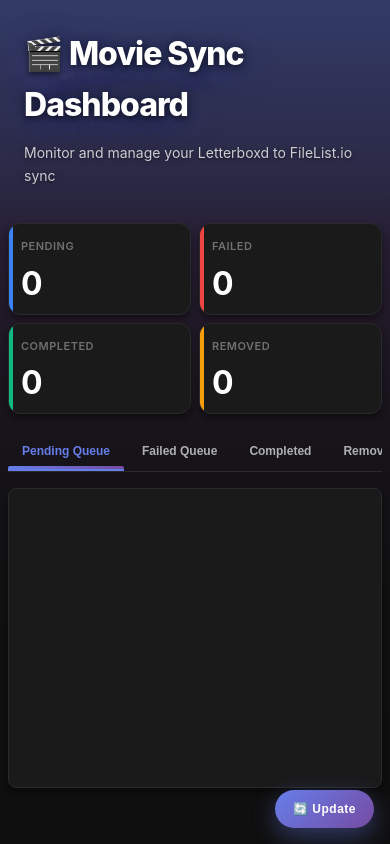
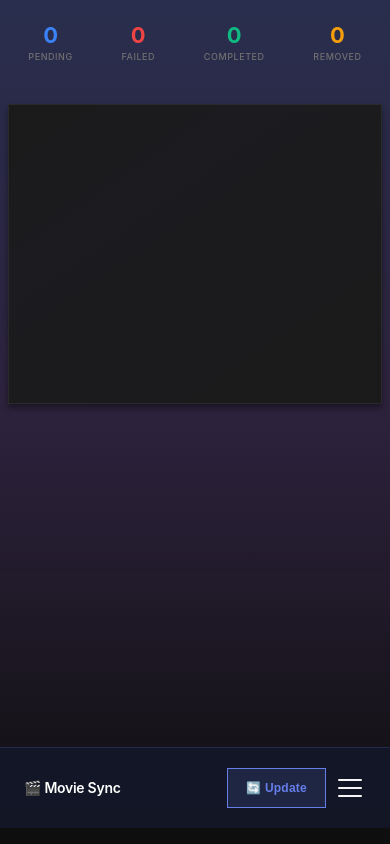
Before and after one commit to deepl0w/movie_sync, a Python web app: template templates/index.html in a window 390 px wide. Run offline with Jinja, Linux system fonts and the light colour scheme; the template is opened without the code that fills it, so the values that code supplies are empty.

Commit message:
minor UI improments

```diff
--- a/queue_manager.py
+++ b/queue_manager.py
@@ -207,9 +207,8 @@
             self.failed_queue = [m for m in self.failed_queue if m.get('id') != movie.get('id')]
             self._save_json(self.failed_file, self.failed_queue)
 
-        # Add to pending queue
+        # Add to pending queue (retry_count is preserved for tracking)
         movie['status'] = 'pending'
-        movie['retry_attempt'] = movie.get('retry_count', 0)
         with self.pending_lock:
             self.pending_queue.append(movie)
             self._save_json(self.pending_file, self.pending_queue)
--- a/static/css/style.css
+++ b/static/css/style.css
@@ -2,6 +2,14 @@
     margin: 0;
     padding: 0;
     box-sizing: border-box;
+}
+
+html {
+    overflow-x: hidden;
+}
+
+html body {
+    min-height: 100vh;
 }
 
 :root {
@@ -22,50 +30,82 @@
     --shadow-sm: 0 1px 3px rgba(0, 0, 0, 0.3);
     --shadow-md: 0 4px 6px rgba(0, 0, 0, 0.4);
     --shadow-lg: 0 10px 25px rgba(0, 0, 0, 0.5);
-    --radius-sm: 8px;
-    --radius-md: 12px;
-    --radius-lg: 16px;
+    --radius-sm: 0px;
+    --radius-md: 0px;
+    --radius-lg: 0px;
+    --scroll-y: 0px;
 }
 
 body {
     font-family: -apple-system, BlinkMacSystemFont, 'Segoe UI', Roboto, 'Helvetica Neue', Arial, sans-serif;
-    background: linear-gradient(to bottom,
-        rgba(102, 126, 234, 0.4) 0%,
-        rgba(109, 121, 232, 0.35) 8%,
-        rgba(116, 119, 229, 0.3) 15%,
-        rgba(120, 115, 222, 0.25) 22%,
-        rgba(118, 75, 162, 0.22) 30%,
-        rgba(109, 68, 146, 0.18) 38%,
-        rgba(93, 61, 125, 0.14) 46%,
-        rgba(77, 54, 104, 0.11) 54%,
-        rgba(61, 47, 83, 0.08) 62%,
-        rgba(45, 40, 62, 0.05) 70%,
-        rgba(29, 33, 41, 0.03) 78%,
-        rgba(21, 21, 24, 0.01) 86%,
-        rgba(15, 15, 15, 0) 94%,
-        rgba(15, 15, 15, 0) 100%) var(--bg-primary);
-    background-attachment: fixed;
+    background: var(--bg-primary);
     color: var(--text-primary);
     padding: 0;
     margin: 0;
     min-height: 100vh;
     line-height: 1.6;
+    position: relative;
+    padding-top: 3.5rem;
+    overflow-x: hidden;
+    width: 100%;
+}
+
+body::before {
+    content: '';
+    position: fixed;
+    top: -100vh;
+    left: 0;
+    right: 0;
+    height: 200vh;
+    background: linear-gradient(to bottom,
+        #0f0f0f00 0%,
+        #6e4ca050 25%,
+        #6372d650 50%,
+        #6e4ca050 75%,
+        #0f0f0f00 100%);
+    pointer-events: none;
+    z-index: 0;
+    will-change: transform;
+    transform: translateY(calc(var(--scroll-y) * 0.2));
 }
 
 .container {
-    max-width: 1600px;
+    position: relative;
+    z-index: 1;
+    max-width: 100rem;
     margin: 0 auto;
-    padding: 0 20px 20px 20px;
+    padding: clamp(1rem, 3vw, 2rem) clamp(1rem, 2vw, 1.5rem);
+    width: 100%;
+    overflow-x: hidden;
 }
 
 header {
-    background: transparent;
-    padding: clamp(40px, 8vw, 80px) 0 clamp(30px, 6vw, 60px);
-    margin: 0 0 30px 0;
+    background: rgba(20, 24, 39, 0.95);
+    padding: 0;
+    margin: 0;
     border-radius: 0;
     box-shadow: none;
-    position: relative;
-    overflow: visible;
+    position: fixed;
+    top: 0;
+    left: 0;
+    right: 0;
+    z-index: 1000;
+    border-bottom: 1px solid rgba(102, 126, 234, 0.2);
+    backdrop-filter: blur(20px);
+    -webkit-backdrop-filter: blur(20px);
+}
+
+.header-content {
+    max-width: 100rem;
+    margin: 0 auto;
+    padding: 0 clamp(1rem, 3vw, 2.5rem);
+    display: flex;
+    align-items: center;
+    justify-content: space-between;
+    gap: clamp(0.75rem, 2vw, 1.5rem);
+    min-height: 3.5rem;
+    width: 100%;
+    overflow: hidden;
 }
 
 header::before {
@@ -73,138 +113,166 @@
 }
 
 h1 {
-    font-size: clamp(32px, 6vw, 48px);
-    font-weight: 800;
-    margin-bottom: 12px;
-    letter-spacing: -1px;
+    font-family: 'Graphik', -apple-system, BlinkMacSystemFont, 'Segoe UI', 'Helvetica Neue', Arial, sans-serif;
+    font-size: clamp(1.125rem, 4vw, 1.5rem);
+    font-weight: 600;
+    margin: 0;
+    padding: 0;
+    letter-spacing: -0.02em;
     position: relative;
     z-index: 1;
     color: #ffffff;
     text-shadow:
-        0 2px 4px rgba(0, 0, 0, 0.3),
-        0 4px 12px rgba(0, 0, 0, 0.4),
-        0 8px 24px rgba(102, 126, 234, 0.5),
-        0 12px 40px rgba(118, 75, 162, 0.3);
-    filter: drop-shadow(0 2px 8px rgba(0, 0, 0, 0.5));
+        0 0.125rem 0.5rem rgba(0, 0, 0, 0.3),
+        0 0.25rem 1rem rgba(102, 126, 234, 0.2);
+    white-space: nowrap;
+    flex-shrink: 0;
+}
+
+.burger-menu {
+    display: none;
+    flex-direction: column;
+    justify-content: space-around;
+    width: 1.75rem;
+    height: 1.75rem;
+    background: transparent;
+    border: none;
+    cursor: pointer;
+    padding: 0.25rem;
+    z-index: 1001;
+}
+
+.burger-menu span {
+    width: 100%;
+    height: 0.125rem;
+    background: #f5f5f5;
+    transition: all 0.3s ease;
+    border-radius: 0.125rem;
+}
+
+.burger-menu.active span:nth-child(1) {
+    transform: rotate(45deg) translate(0.375rem, 0.375rem);
+}
+
+.burger-menu.active span:nth-child(2) {
+    opacity: 0;
+}
+
+.burger-menu.active span:nth-child(3) {
+    transform: rotate(-45deg) translate(0.375rem, -0.375rem);
+}
+
+.menu-overlay {
+    display: none;
+    position: fixed;
+    top: 0;
+    left: 0;
+    right: 0;
+    bottom: 0;
+    background: rgba(0, 0, 0, 0.5);
+    z-index: 998;
 }
 
 .subtitle {
-    opacity: 0.9;
-    font-size: clamp(14px, 3vw, 16px);
-    font-weight: 400;
-    position: relative;
-    z-index: 1;
-    color: rgba(255, 255, 255, 0.85);
-    text-shadow:
-        0 1px 3px rgba(0, 0, 0, 0.4),
-        0 2px 8px rgba(0, 0, 0, 0.3);
+    display: none;
 }
 
 .stats {
-    display: grid;
-    grid-template-columns: repeat(auto-fit, minmax(min(100%, 180px), 1fr));
-    gap: 16px;
-    margin-bottom: 30px;
+    display: flex;
+    gap: clamp(1.5rem, 4vw, 2.5rem);
+    margin-bottom: clamp(1.5rem, 3vw, 2.5rem);
+    padding: 0;
+    align-items: center;
+    flex-wrap: wrap;
 }
 
 .stat-card {
-    background: var(--bg-secondary);
-    padding: 24px 20px;
-    border-radius: var(--radius-md);
-    border: 1px solid var(--border-color);
-    box-shadow: var(--shadow-md);
+    background: transparent;
+    padding: 0.5rem 1rem;
+    display: flex;
+    flex-direction: column;
+    align-items: center;
+    gap: 0.25rem;
     position: relative;
-    overflow: hidden;
-    transition: all 0.3s cubic-bezier(0.4, 0, 0.2, 1);
+    transition: all 0.2s cubic-bezier(0.4, 0, 0.2, 1);
+    border: 0.125rem solid transparent;
+    cursor: pointer;
+    box-shadow: none;
 }
 
 .stat-card::before {
-    content: '';
-    position: absolute;
-    top: 0;
-    left: 0;
-    width: 4px;
-    height: 100%;
-    transition: width 0.3s cubic-bezier(0.4, 0, 0.2, 1);
+    display: none;
 }
 
 .stat-card:hover {
-    transform: translateY(-2px);
-    box-shadow: var(--shadow-lg);
-    border-color: var(--border-color);
+    transform: translateY(-0.125rem);
+    border-color: currentColor;
+    background: rgba(255, 255, 255, 0.03);
 }
 
-.stat-card:hover::before {
-    width: 100%;
-    opacity: 0.1;
-}
+.stat-card.pending .stat-value { color: var(--accent-blue); }
+.stat-card.failed .stat-value { color: var(--accent-red); }
+.stat-card.completed .stat-value { color: var(--accent-green); }
+.stat-card.removed .stat-value { color: var(--accent-orange); }
 
-.stat-card.pending::before { background: var(--accent-blue); }
-.stat-card.failed::before { background: var(--accent-red); }
-.stat-card.completed::before { background: var(--accent-green); }
-.stat-card.removed::before { background: var(--accent-orange); }
+.stat-card.pending:hover { border-color: var(--accent-blue); }
+.stat-card.failed:hover { border-color: var(--accent-red); }
+.stat-card.completed:hover { border-color: var(--accent-green); }
+.stat-card.removed:hover { border-color: var(--accent-orange); }
 
 .stat-label {
-    font-size: 11px;
+    font-size: clamp(0.625rem, 1.5vw, 0.75rem);
     text-transform: uppercase;
-    letter-spacing: 0.5px;
+    letter-spacing: 0.0625em;
     color: var(--text-muted);
-    margin-bottom: 12px;
-    font-weight: 600;
+    font-weight: 500;
 }
 
 .stat-value {
-    font-size: clamp(32px, 8vw, 42px);
+    font-size: clamp(1.75rem, 6vw, 2.25rem);
     font-weight: 700;
-    color: var(--text-primary);
     line-height: 1;
 }
 
 .tabs {
     display: flex;
-    gap: 8px;
-    margin-bottom: 24px;
-    border-bottom: 1px solid var(--border-color);
+    gap: 2px;
+    margin: 0;
+    border: none;
     overflow-x: auto;
     -webkit-overflow-scrolling: touch;
-    scrollbar-width: thin;
-    scrollbar-color: var(--accent-purple) var(--bg-secondary);
+    scrollbar-width: none;
+    flex: 1;
+    justify-content: flex-end;
+    max-width: 100%;
 }
 
 .tabs::-webkit-scrollbar {
-    height: 4px;
-}
-
-.tabs::-webkit-scrollbar-track {
-    background: var(--bg-secondary);
-}
-
-.tabs::-webkit-scrollbar-thumb {
-    background: var(--accent-purple);
-    border-radius: 2px;
+    display: none;
 }
 
 .tab {
-    padding: 14px 20px;
+    padding: 18px 12px;
     background: none;
     border: none;
-    color: var(--text-secondary);
+    color: rgba(255, 255, 255, 0.65);
     cursor: pointer;
-    font-size: 14px;
+    font-size: 12px;
     font-weight: 600;
     transition: all 0.2s cubic-bezier(0.4, 0, 0.2, 1);
     border-bottom: 3px solid transparent;
     white-space: nowrap;
     position: relative;
+    flex-shrink: 0;
 }
 
 .tab:hover {
-    color: var(--text-primary);
-    background: rgba(102, 126, 234, 0.05);
+    color: rgba(255, 255, 255, 0.9);
+    background: rgba(102, 126, 234, 0.1);
 }
 
 .tab.active {
-    color: var(--accent-purple);
+    color: #ffffff;
     border-bottom-color: var(--accent-purple);
 }
 
@@ -220,7 +288,10 @@
 }
 
 .queue-container {
-    background: var(--bg-secondary);
+    background: linear-gradient(145deg,
+        rgba(26, 26, 26, 1) 0%,
+        rgba(28, 28, 32, 1) 30%,
+        rgba(26, 26, 26, 1) 100%);
     border-radius: var(--radius-md);
     padding: clamp(16px, 4vw, 24px);
     min-height: 400px;
@@ -532,53 +615,40 @@
 }
 
 .update-watchlist-btn {
-    position: fixed;
-    bottom: clamp(20px, 4vw, 30px);
-    right: clamp(20px, 4vw, 30px);
-    padding: 16px 28px;
-    border-radius: 50px;
-    background: var(--primary-gradient);
-    color: white;
-    border: none;
-    font-size: clamp(13px, 3vw, 15px);
-    font-weight: 700;
+    position: static;
+    padding: 0.5rem 1rem;
+    border-radius: 0;
+    background: rgba(102, 126, 234, 0.15);
+    color: var(--accent-purple);
+    border: 0.0625rem solid var(--accent-purple);
+    font-size: clamp(0.75rem, 2vw, 0.875rem);
+    font-weight: 600;
     cursor: pointer;
-    box-shadow: 0 8px 24px rgba(102, 126, 234, 0.4);
-    transition: all 0.3s cubic-bezier(0.4, 0, 0.2, 1);
+    box-shadow: none;
+    transition: all 0.2s cubic-bezier(0.4, 0, 0.2, 1);
     display: flex;
     align-items: center;
-    gap: 10px;
-    z-index: 1000;
-    letter-spacing: 0.5px;
-    backdrop-filter: blur(10px);
+    gap: 0.375rem;
+    z-index: 1001;
+    letter-spacing: 0.02em;
+    backdrop-filter: none;
+    white-space: nowrap;
+    flex-shrink: 0;
 }
 
 .update-watchlist-btn::before {
-    content: '';
-    position: absolute;
-    inset: 0;
-    border-radius: 50px;
-    padding: 2px;
-    background: linear-gradient(135deg, rgba(255,255,255,0.2) 0%, transparent 100%);
-    -webkit-mask: linear-gradient(#fff 0 0) content-box, linear-gradient(#fff 0 0);
-    -webkit-mask-composite: xor;
-    mask: linear-gradient(#fff 0 0) content-box, linear-gradient(#fff 0 0);
-    mask-composite: exclude;
-    opacity: 0;
-    transition: opacity 0.3s;
+    display: none;
 }
 
 .update-watchlist-btn:hover {
-    transform: translateY(-3px) scale(1.02);
-    box-shadow: 0 12px 32px rgba(102, 126, 234, 0.6);
-}
-
-.update-watchlist-btn:hover::before {
-    opacity: 1;
+    background: var(--accent-purple);
+    color: white;
+    transform: none;
+    box-shadow: none;
 }
 
 .update-watchlist-btn:active {
-    transform: translateY(-1px) scale(0.98);
+    transform: scale(0.98);
 }
 
 .update-watchlist-btn.updating {
@@ -801,33 +871,131 @@
 
 /* Mobile and tablet optimizations */
 @media (max-width: 768px) {
+    html {
+        height: 100%;
+        overflow-x: hidden;
+    }
+
+    body {
+        height: 100%;
+        padding-top: 0;
+        padding-bottom: 0;
+        margin: 0;
+        overflow-x: hidden;
+    }
+
     .container {
-        padding: 12px;
+        padding: 0.75rem;
+        padding-bottom: 4rem;
+        min-height: 100vh;
     }
 
     header {
-        padding: 24px 20px;
-        margin-bottom: 20px;
+        position: fixed;
+        top: auto;
+        bottom: 0 !important;
+        left: 0;
+        right: 0;
+        margin: 0;
+        padding: 0;
+        border-bottom: none;
+        border-top: 0.0625rem solid rgba(102, 126, 234, 0.2);
+    }
+
+    .header-content {
+        min-height: 2.5rem;
+        max-height: 2.5rem;
+        padding: 0 0.5rem;
+        gap: 0.5rem;
+        margin: 0;
+    }
+
+    h1 {
+        font-size: clamp(0.875rem, 3.5vw, 1rem);
+        flex: 1;
+        text-shadow: none;
+    }
+
+    .update-watchlist-btn {
+        padding: 0.375rem 0.5rem;
+        font-size: clamp(0.625rem, 2vw, 0.75rem);
+        gap: 0.25rem;
+        min-height: 2rem;
+    }
+
+    .update-watchlist-btn .text {
+        display: none;
+    }
+
+    .update-watchlist-btn .spinner {
+        font-size: 1rem;
+    }
+
+    .burger-menu {
+        display: flex;
+        width: 2rem;
+        height: 2rem;
+        padding: 0.25rem;
+        z-index: 1002;
+    }
+
+    .burger-menu span {
+        height: 0.1rem;
+    }
+
+    .tabs {
+        position: fixed;
+        bottom: 2.5rem;
+        top: auto;
+        right: -18rem;
+        width: 17.5rem;
+        height: auto;
+        max-height: calc(100vh - 2.5rem);
+        background: rgba(20, 24, 39, 0.98);
+        backdrop-filter: blur(20px);
+        -webkit-backdrop-filter: blur(20px);
+        flex-direction: column;
+        padding: 1rem;
+        gap: 0.5rem;
+        overflow-y: auto;
+        transition: right 0.3s ease;
+        z-index: 999;
+        border-left: 0.0625rem solid rgba(102, 126, 234, 0.2);
+        border-top: 0.0625rem solid rgba(102, 126, 234, 0.2);
+        margin-bottom: 0;
+    }
+
+    .tabs.active {
+        right: 0;
+    }
+
+    .menu-overlay.active {
+        display: block;
+    }
+
+    .tab {
+        width: 100%;
+        justify-content: flex-start;
+        padding: 0.75rem 1rem;
+        font-size: clamp(0.8125rem, 2.5vw, 0.9375rem);
     }
 
     .stats {
-        grid-template-columns: repeat(2, 1fr);
-        gap: 12px;
-        margin-bottom: 20px;
+        gap: clamp(1rem, 3vw, 1.5rem);
+        margin-bottom: 1.5rem;
+        justify-content: space-around;
     }
 
     .stat-card {
-        padding: 16px 14px;
+        padding: 0.5rem 0.875rem;
     }
 
-    .tabs {
-        gap: 4px;
-        margin-bottom: 16px;
+    .stat-value {
+        font-size: clamp(1.375rem, 5vw, 1.75rem);
     }
 
-    .tab {
-        padding: 12px 16px;
-        font-size: 13px;
+    .stat-label {
+        font-size: clamp(0.5625rem, 1.5vw, 0.625rem);
     }
 
     .queue-container {
--- a/templates/index.html
+++ b/templates/index.html
@@ -3,42 +3,50 @@
 <head>
     <meta charset="UTF-8">
     <meta name="viewport" content="width=device-width, initial-scale=1.0">
-    <title>Movie Sync - Dashboard</title>
+    <title>Movie Sync</title>
     <link rel="stylesheet" href="{{ url_for('static', filename='css/style.css') }}">
 </head>
 <body>
+    <header>
+        <div class="header-content">
+            <h1>🎬 Movie Sync</h1>
+            <button class="update-watchlist-btn" onclick="updateWatchlist()" title="Force update Letterboxd watchlist">
+                <span class="spinner">↻</span>
+                <span class="text">Update Watchlist</span>
+            </button>
+            <button class="burger-menu" onclick="toggleMenu()" aria-label="Menu">
+                <span></span>
+                <span></span>
+                <span></span>
+            </button>
+            <div class="tabs" id="nav-menu">
+                <button class="tab" onclick="showTab('logs')">Logs</button>
+                <button class="tab" onclick="showTab('config')">⚙️ Config</button>
+            </div>
+        </div>
+    </header>
+    <div class="menu-overlay" id="menu-overlay" onclick="toggleMenu()"></div>
+
     <div class="container">
-        <header>
-            <h1>🎬 Movie Sync Dashboard</h1>
-            <div class="subtitle">Monitor and manage your Letterboxd to FileList.io sync</div>
-        </header>
+        <div class="subtitle">Monitor and manage your Letterboxd to FileList.io sync</div>
 
         <div class="stats" id="stats">
-            <div class="stat-card pending">
+            <div class="stat-card pending" onclick="showTab('pending')">
+                <div class="stat-value" id="stat-pending">0</div>
                 <div class="stat-label">Pending</div>
-                <div class="stat-value" id="stat-pending">0</div>
             </div>
-            <div class="stat-card failed">
+            <div class="stat-card failed" onclick="showTab('failed')">
+                <div class="stat-value" id="stat-failed">0</div>
                 <div class="stat-label">Failed</div>
-                <div class="stat-value" id="stat-failed">0</div>
             </div>
-            <div class="stat-card completed">
+            <div class="stat-card completed" onclick="showTab('completed')">
+                <div class="stat-value" id="stat-completed">0</div>
                 <div class="stat-label">Completed</div>
-                <div class="stat-value" id="stat-completed">0</div>
             </div>
-            <div class="stat-card removed">
+            <div class="stat-card removed" onclick="showTab('removed')">
+                <div class="stat-value" id="stat-removed">0</div>
                 <div class="stat-label">Removed</div>
-                <div class="stat-value" id="stat-removed">0</div>
             </div>
-        </div>
-
-        <div class="tabs">
-            <button class="tab active" onclick="showTab('pending')">Pending Queue</button>
-            <button class="tab" onclick="showTab('failed')">Failed Queue</button>
-            <button class="tab" onclick="showTab('completed')">Completed</button>
-            <button class="tab" onclick="showTab('removed')">Removed</button>
-            <button class="tab" onclick="showTab('logs')">Logs</button>
-            <button class="tab" onclick="showTab('config')">⚙️ Config</button>
         </div>
 
         <div id="pending-tab" class="queue-container">
@@ -73,11 +81,6 @@
                 </form>
             </div>
         </div>
-
-        <button class="update-watchlist-btn" onclick="updateWatchlist()" title="Force update Letterboxd watchlist">
-            <span class="spinner">↻</span>
-            <span class="text">🔄 Update Watchlist</span>
-        </button>
     </div>
 
     <script src="{{ url_for('static', filename='js/app.js') }}"></script>
```
Also changed, not shown: other parts of static/css/style.css (+32 -3 lines), static/js/app.js (+78 -0 lines).
